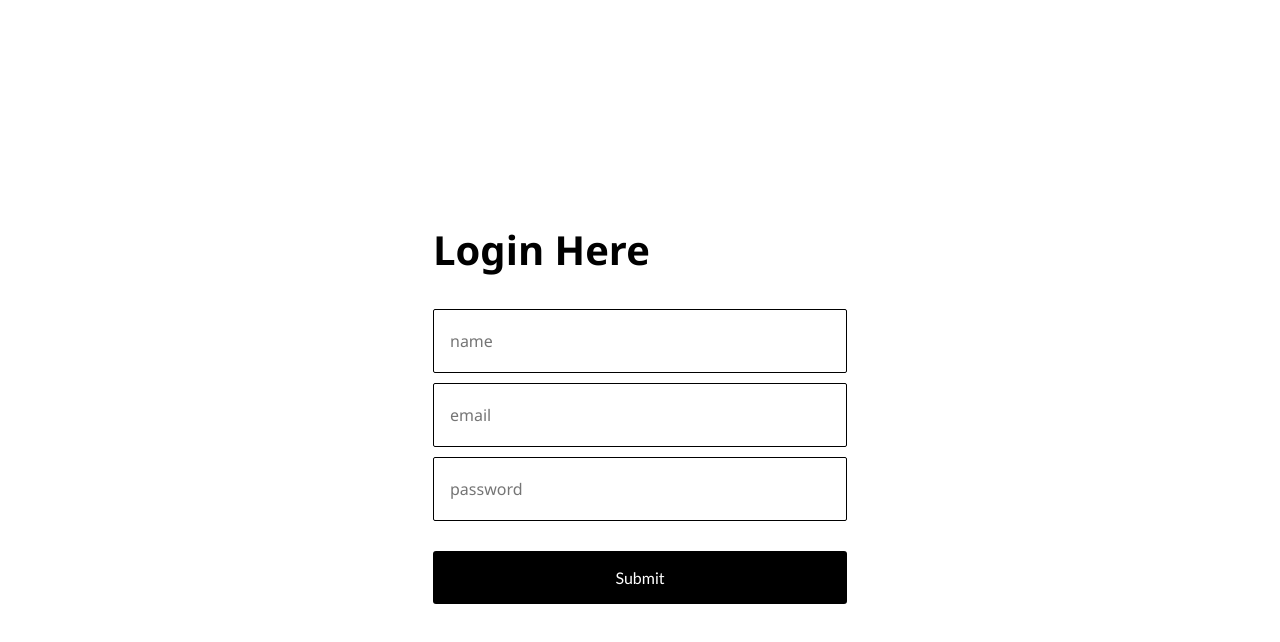
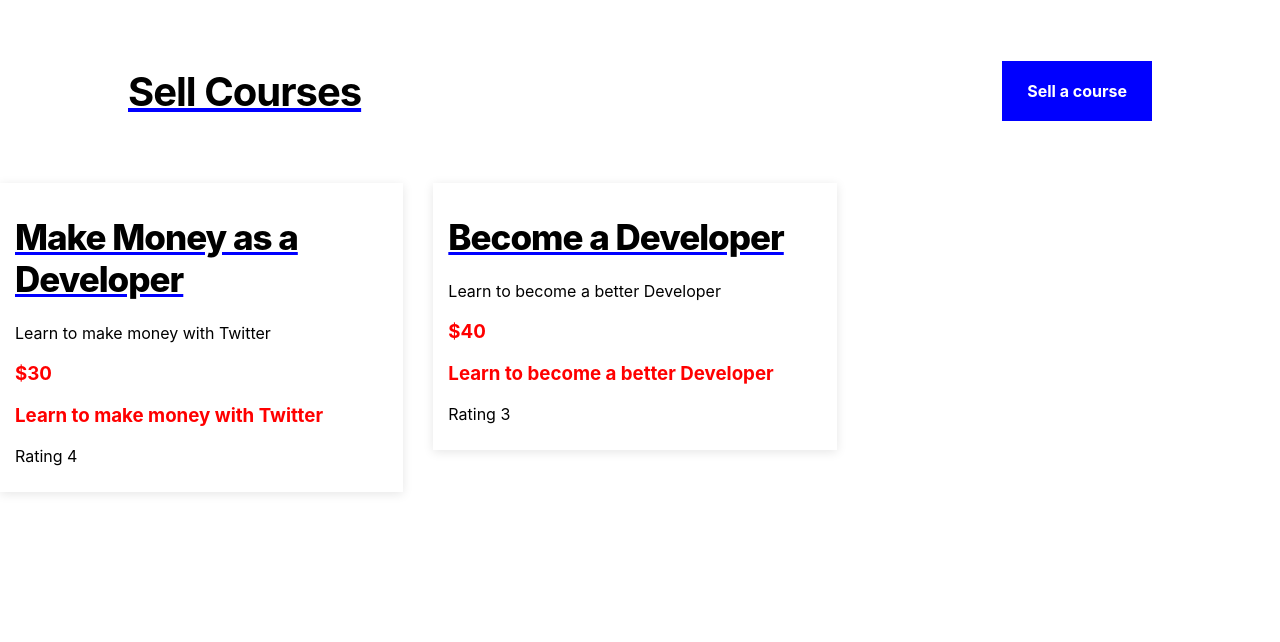
Before and after one commit to chandruln/Reactjs-ReduxToolKit, a React (Create React App) app in the folder ReactProgram/: page / in a window 1280 px wide. Shown: the top 642 px of the page. Built offline with nearby package versions, Linux system fonts and the light colour scheme.

Commit message:
online course redux app

```diff
--- a/ReactProgram/package.json
+++ b/ReactProgram/package.json
@@ -16,6 +16,7 @@
     "react-router-dom": "^6.28.0",
     "react-scripts": "5.0.1",
     "redux": "^5.0.1",
+    "uuid": "^11.0.3",
     "web-vitals": "^2.1.4"
   },
   "scripts": {
--- a/ReactProgram/src/App.js
+++ b/ReactProgram/src/App.js
@@ -13,15 +13,22 @@ import Login from './LoginRedux/login';
 import { useSelector } from 'react-redux';
 import { selectUser } from './LoginRedux/Redux/userSlice';
 import logout from './LoginRedux/logout';
+import Course from './CourseApp/Course';
+import IndCourse from './CourseApp/IndCourse';
+import AddCourse from './CourseApp/AddCourse';
 
 export default function App() {
   const [explorerData, setExplorerData] = useState(folderExplorer);
-  const user = useSelector(selectUser);
+  // const user = useSelector(selectUser);
 
   return (
     <Router>
       <Routes>
-        <Route path="/" Component={user ? UserList : Login}></Route>
+        <Route path="/" Component={Course}></Route>
+        <Route path="/course/:id" Component={IndCourse}></Route>
+        <Route path="/addcourse" Component={AddCourse}></Route>
+        {/* <Route path="/login" Component={user ? UserList : Login}></Route> */}
+        <Route path="/login" Component={Login}></Route>
         <Route path="/userlist" exact Component={UserList}></Route>
         <Route path="/login1" Component={Login1}></Route>
         <Route path="/folderexplorer" Component={Folder} explorer={explorerData}></Route>
--- /dev/null
+++ b/ReactProgram/src/CourseApp/AddCourse.js
@@ -0,0 +1,70 @@
+import React , { useState }from 'react'
+import { useDispatch } from 'react-redux';
+import { useNavigate } from "react-router-dom";
+import { setCourses } from './Redux/coursesSlice';
+import { v4 as uuidv4 } from "uuid";
+import './main.css'
+
+const AddCourse = () => {
+    const navigate = useNavigate();
+    const dispatch = useDispatch();
+
+    const [name, setName] = useState("");
+    const [desc, setDesc] = useState("");
+    const [price, setPrice] = useState(0);
+    const [by, setBy] = useState("");
+    const [rating, setRating] = useState("");
+
+    const addCourse = (e) => {
+        e.preventDefault();
+        if ( name !== "" && desc !== "" && price !== 0 && by !== "" && rating !== "") {
+            dispatch(setCourses({
+                id: uuidv4(),
+                name: name,
+                description: desc,
+                price: price,
+                by: by,
+                rating: rating,
+            }));
+            navigate("/")
+          }else {
+            alert("Enter values");
+          }
+    }
+
+  return (
+    <div>
+        <h1 className='title'>  A place to sell your courses online !</h1>
+    <div className='add__course'>
+    <input
+        placeholder="Name of the course"
+        value={name}
+        onChange={(e) => setName(e.target.value)}
+      />
+      <input
+        placeholder="Course Description"
+        value={desc}
+        onChange={(e) => setDesc(e.target.value)}
+      />
+      <input
+        placeholder="$ Price of the course"
+        value={price}
+        onChange={(e) => setPrice(e.target.value)}
+      />
+      <input
+        placeholder="Course creator"
+        value={by}
+        onChange={(e) => setBy(e.target.value)}
+      />
+      <input
+        placeholder="Course rating (out of 5)"
+        value={rating}
+        onChange={(e) => setRating(e.target.value)}
+      />
+      <button onClick={(e) => addCourse(e)}>Add course</button>
+    </div>
+    </div>
+  )
+}
+
+export default AddCourse
--- /dev/null
+++ b/ReactProgram/src/CourseApp/Course.js
@@ -0,0 +1,37 @@
+import React from 'react'
+import { useSelector } from 'react-redux'
+import { selectCourses } from './Redux/coursesSlice'
+import { BrowserRouter as Router, Route, Link, Switch } from 'react-router-dom'
+import CourseList from './CourseList'
+import './main.css'
+
+const Course = () => {
+  const courses = useSelector(selectCourses);
+  console.log(courses);
+  return (
+    <>
+        <div className='app'>
+            <div className='header'>
+                <h1>Sell Courses</h1>
+                <Link to="/addcourse" className='header__button'>
+                    Sell a course
+                </Link>
+            </div>
+        </div>
+        <div className='courses'>
+          {courses && courses.map(course => (
+            <Link className='link' to={`/course/${course.id}`}>
+              <CourseList data={course}/>
+            </Link>
+          ))
+          }
+        </div>
+      </>
+
+
+
+
+  )
+}
+
+export default Course
--- /dev/null
+++ b/ReactProgram/src/CourseApp/CourseList.js
@@ -0,0 +1,20 @@
+import React from 'react'
+import './main.css'
+
+const CourseList = ({data}) => {
+  return (
+    <div className='course'>
+        <div>
+            <h1 className='course__title'>{data.name}</h1>
+            <p className='course__description'>{data.description}</p>
+        </div>
+        <div>
+            <h3 className='course__price'>${data.price}</h3>
+            <h3 className='course__by'>{data.description}</h3>
+            <p className='course__rating'>Rating {data.rating}</p>
+        </div>
+    </div>
+  )
+}
+
+export default CourseList
--- /dev/null
+++ b/ReactProgram/src/CourseApp/IndCourse.js
@@ -0,0 +1,30 @@
+import React from 'react'
+import { useSelector } from 'react-redux';
+import { useParams } from 'react-router-dom'
+import { selectCourses } from './Redux/coursesSlice';
+import './main.css'
+
+const IndCourse = () => {
+  const {id} = useParams();
+  const courses = useSelector(selectCourses);
+  return (
+    <div>
+        {courses && courses.map(course =>
+            id == course.id ?
+            (<div className='ind__course'>
+                <h1>{course.name}</h1>
+                <span>{course.by}</span>
+                <div>
+                    <p>Description: {course.description}</p>
+                    <h1>${course.price}</h1>
+                </div>
+                <h4>{course.rating}/5</h4>
+                <button>Buy Now !</button>
+            </div>)
+            : ("")
+        )}
+    </div>
+  )
+}
+
+export default IndCourse
--- /dev/null
+++ b/ReactProgram/src/CourseApp/Redux/coursesSlice.js
@@ -0,0 +1,35 @@
+import { createSlice } from "@reduxjs/toolkit";
+import {v4 as uuidv4} from "uuid";
+
+export const coursesSlice = createSlice({
+    name: "courses",
+    initialState:{
+        courses : [
+        {
+            id: uuidv4(),
+            name: "Make Money as a Developer",
+            description: "Learn to make money with Twitter",
+            price: 30,
+            by: "Florin pop",
+            rating: 4,
+        },
+        {
+            id: uuidv4(),
+            name: "Become a Developer",
+            description: "Learn to become a better Developer",
+            price: 40,
+            by: "James",
+            rating: 3,
+        },
+    ]
+    },
+    reducers:{
+        setCourses: (state,action) => {
+            state.courses.push(action.payload);
+        }
+    }
+})
+
+export const {setCourses} = coursesSlice.actions;
+export const selectCourses = (state) => state.courses.courses;
+export default coursesSlice.reducer;
--- /dev/null
+++ b/ReactProgram/src/CourseApp/Redux/store.js
@@ -0,0 +1,9 @@
+import { configureStore } from "@reduxjs/toolkit";
+
+import coursesReducer from "./coursesSlice";
+
+export default configureStore({
+    reducer:{
+        courses: coursesReducer,
+    }
+})
--- /dev/null
+++ b/ReactProgram/src/CourseApp/main.css
@@ -0,0 +1,121 @@
+.app {
+    width: 80%;
+    margin: 40px auto;
+    font-family: "Inter";
+  }
+
+  .link {
+    text-decoration: none;
+    color: black;
+  }
+
+  .courses {
+    display: grid;
+    grid-template-columns: repeat(3, 1fr);
+    grid-gap: 20px;
+  }
+
+  .header > h1 {
+    font-size: 40px;
+    letter-spacing: -1px;
+    text-decoration: underline;
+    text-decoration-color: blue;
+  }
+
+  .course {
+    background: white;
+    box-shadow: 0px 2px 10px rgba(0, 0, 0, 0.1);
+    margin-right: 10px;
+    padding: 10px 15px;
+    max-height: 300px;
+  }
+
+  .course__title {
+    color: black;
+    font-weight: 800;
+    font-size: 35px;
+    letter-spacing: -1px;
+    text-decoration: underline;
+    text-decoration-color: blue;
+  }
+
+  .header {
+    display: flex;
+    justify-content: space-between;
+    align-items: center;
+  }
+
+  .header__button {
+    text-decoration: none;
+    font-family: "Inter";
+    background-color: blue;
+    padding: 20px 25px;
+    color: white;
+    font-weight: bold;
+  }
+
+  .add__course {
+    display: flex;
+    flex-direction: column;
+    height: 80vh;
+    justify-content: center;
+    width: 500px;
+    margin: 0 auto;
+  }
+
+  .add__course > input {
+    font-family: "Inter";
+    padding: 25px 10px;
+    font-size: 18px;
+    margin-bottom: 15px;
+    border: 1px solid gray;
+    font-weight: 700;
+  }
+
+  .add__course > button {
+    text-decoration: none;
+    font-family: "Inter";
+    background-color: blue;
+    padding: 20px 25px;
+    color: white;
+    font-size: 20px;
+    font-weight: 600;
+    border: none;
+  }
+
+  .ind__course {
+    background-color: white;
+    box-shadow: 0px 0px 10px rgba(0, 0, 0, 0.1);
+    padding: 20px 40px;
+    margin-top: 40px;
+  }
+
+  .ind__course > button {
+    text-decoration: none;
+    font-family: "Inter";
+    background-color: blue;
+    padding: 15px 40px;
+    color: white;
+    font-size: 20px;
+    font-weight: 600;
+    border: none;
+    margin-top: 10px;
+  }
+
+  .title{
+    color: blue;
+    text-align: center;
+  }
+
+  .ind__course__price {
+    font-size: 40px;
+    letter-spacing: -1px;
+    color: blue;
+  }
+
+
+
+  .ind__course__title {
+    font-size: 45px;
+    letter-spacing: -1px;
+  }
--- a/ReactProgram/src/LoginRedux/login.js
+++ b/ReactProgram/src/LoginRedux/login.js
@@ -25,9 +25,9 @@ export default function Login() {
     <div className='login'>
         <form className="login__form" onSubmit={(e) => handleSubmit(e)}>
             <h1>Login Here</h1>
-            <input type='name' placeholder='name' value={name} onChange={(e) => setName(e.target.value)}/>
-            <input type='email' placeholder='email'  value={email} onChange={(e) => setEmail(e.target.value)}/>
-            <input type='password' placeholder='password' value={password} onChange={(e) => setPassword(e.target.value)}/>
+            <input type='name' placeholder='Name' value={name} onChange={(e) => setName(e.target.value)}/>
+            <input type='email' placeholder='Email'  value={email} onChange={(e) => setEmail(e.target.value)}/>
+            <input type='password' placeholder='Password' value={password} onChange={(e) => setPassword(e.target.value)}/>
             <button type='submit' className='submit_btn'>Submit</button>
         </form>
     </div>
--- a/ReactProgram/src/index.js
+++ b/ReactProgram/src/index.js
@@ -5,7 +5,8 @@ import App from './App';
 import reportWebVitals from './reportWebVitals';
 
 import {Provider} from "react-redux";
-import store from "./LoginRedux/Redux/store";
+// import store from "./LoginRedux/Redux/store";
+import store from './CourseApp/Redux/store';
 
 const root = ReactDOM.createRoot(document.getElementById('root'));
 root.render(
```
Also changed, not shown: 1 other file (tests, documents, lock files or other folders).
